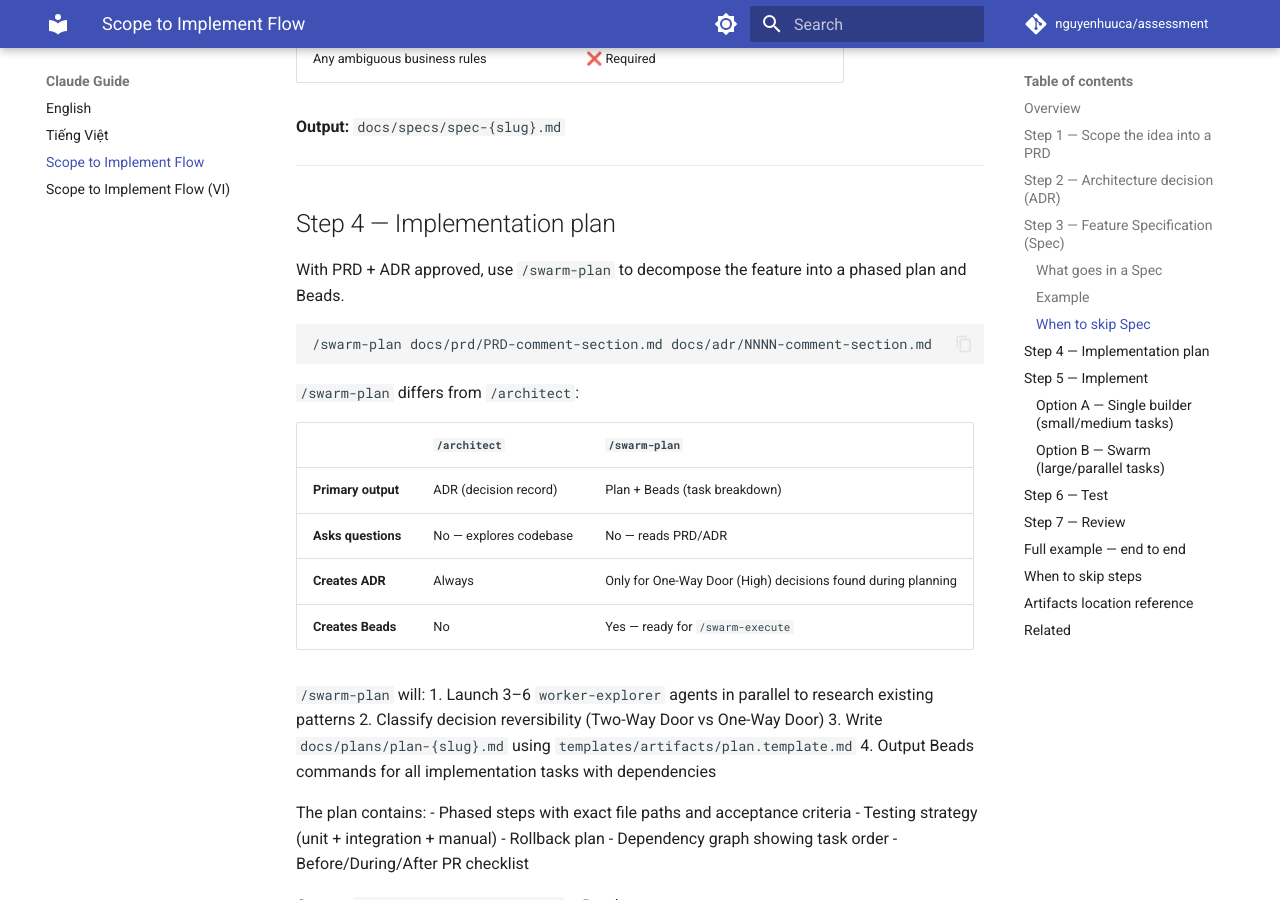
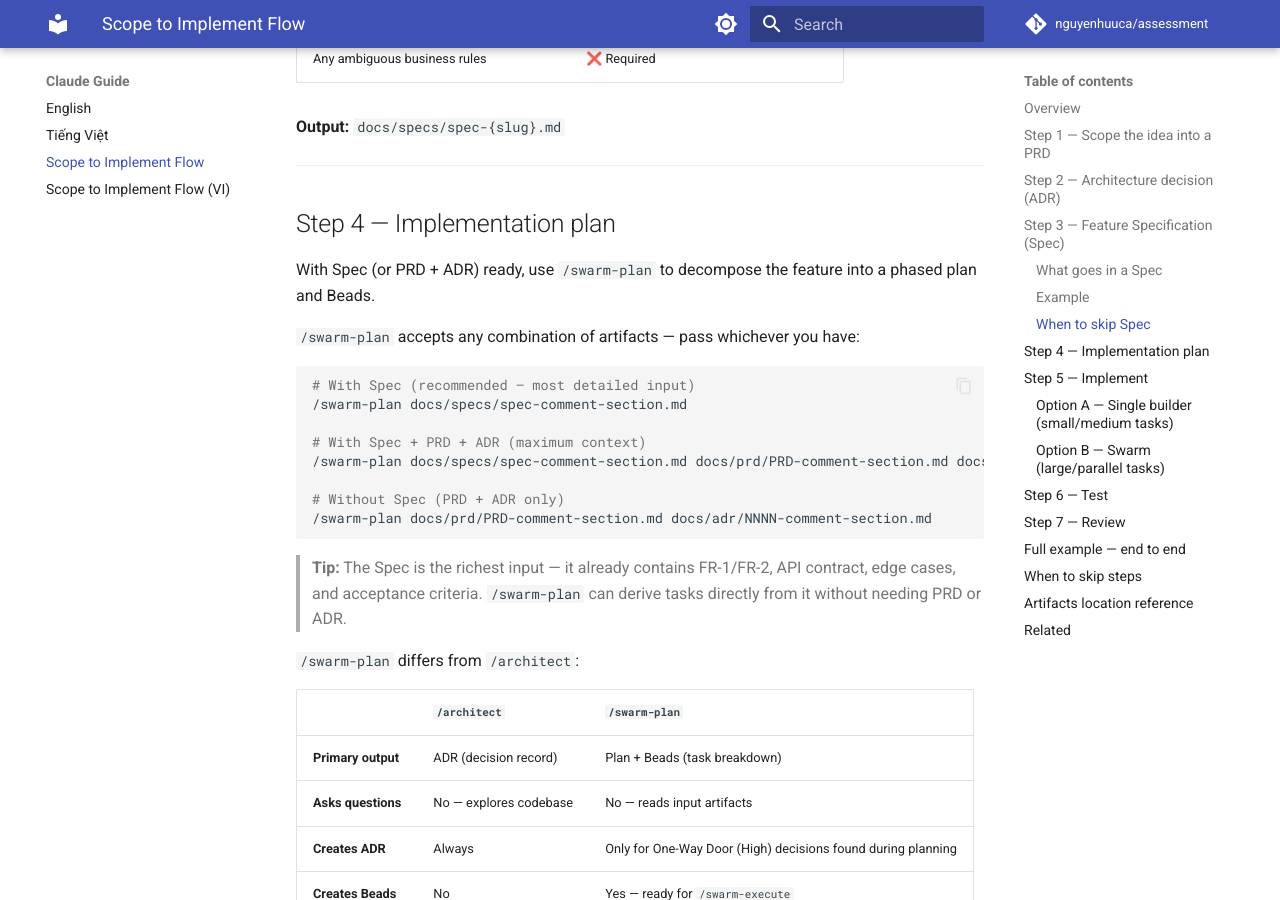
Before and after one commit to nguyenhuuca/assessment, an MkDocs documentation site: the page built from docs/flow-scope-to-implement.md, in a window 1280 px wide and 900 px high, scrolled down 3585 px. Built offline with MkDocs 1.6.1 and Material for MkDocs 9.7.7, drawn with Linux system fonts in a browser that asks for light colours; comment, search, counter and statistics services are not loaded.

Commit message:
docs: update Step 4 to show /swarm-plan accepts Spec as input
- Document that /swarm-plan accepts Spec, PRD+ADR, or all three
- Add tip: Spec is the richest input, plan can be derived directly from it
- Apply to both EN and VI versions

Co-Authored-By: Claude Sonnet 4.6 <noreply@anthropic.com>

````diff
--- a/docs/flow-scope-to-implement.md
+++ b/docs/flow-scope-to-implement.md
@@ -156,18 +156,29 @@ Expected: At most one succeeds; limit remains enforced
 
 ## Step 4 — Implementation plan
 
-With PRD + ADR approved, use `/swarm-plan` to decompose the feature into a phased plan and Beads.
+With Spec (or PRD + ADR) ready, use `/swarm-plan` to decompose the feature into a phased plan and Beads.
 
-```
+`/swarm-plan` accepts any combination of artifacts — pass whichever you have:
+
+```bash
+# With Spec (recommended — most detailed input)
+/swarm-plan docs/specs/spec-comment-section.md
+
+# With Spec + PRD + ADR (maximum context)
+/swarm-plan docs/specs/spec-comment-section.md docs/prd/PRD-comment-section.md docs/adr/NNNN-comment-section.md
+
+# Without Spec (PRD + ADR only)
 /swarm-plan docs/prd/PRD-comment-section.md docs/adr/NNNN-comment-section.md
 ```
+
+> **Tip:** The Spec is the richest input — it already contains FR-1/FR-2, API contract, edge cases, and acceptance criteria. `/swarm-plan` can derive tasks directly from it without needing PRD or ADR.
 
 `/swarm-plan` differs from `/architect`:
 
 | | `/architect` | `/swarm-plan` |
 |---|---|---|
 | **Primary output** | ADR (decision record) | Plan + Beads (task breakdown) |
-| **Asks questions** | No — explores codebase | No — reads PRD/ADR |
+| **Asks questions** | No — explores codebase | No — reads input artifacts |
 | **Creates ADR** | Always | Only for One-Way Door (High) decisions found during planning |
 | **Creates Beads** | No | Yes — ready for `/swarm-execute` |
 
````
Also changed, not shown: docs/flow-scope-to-implement-vi.md (+14 -3 lines).
